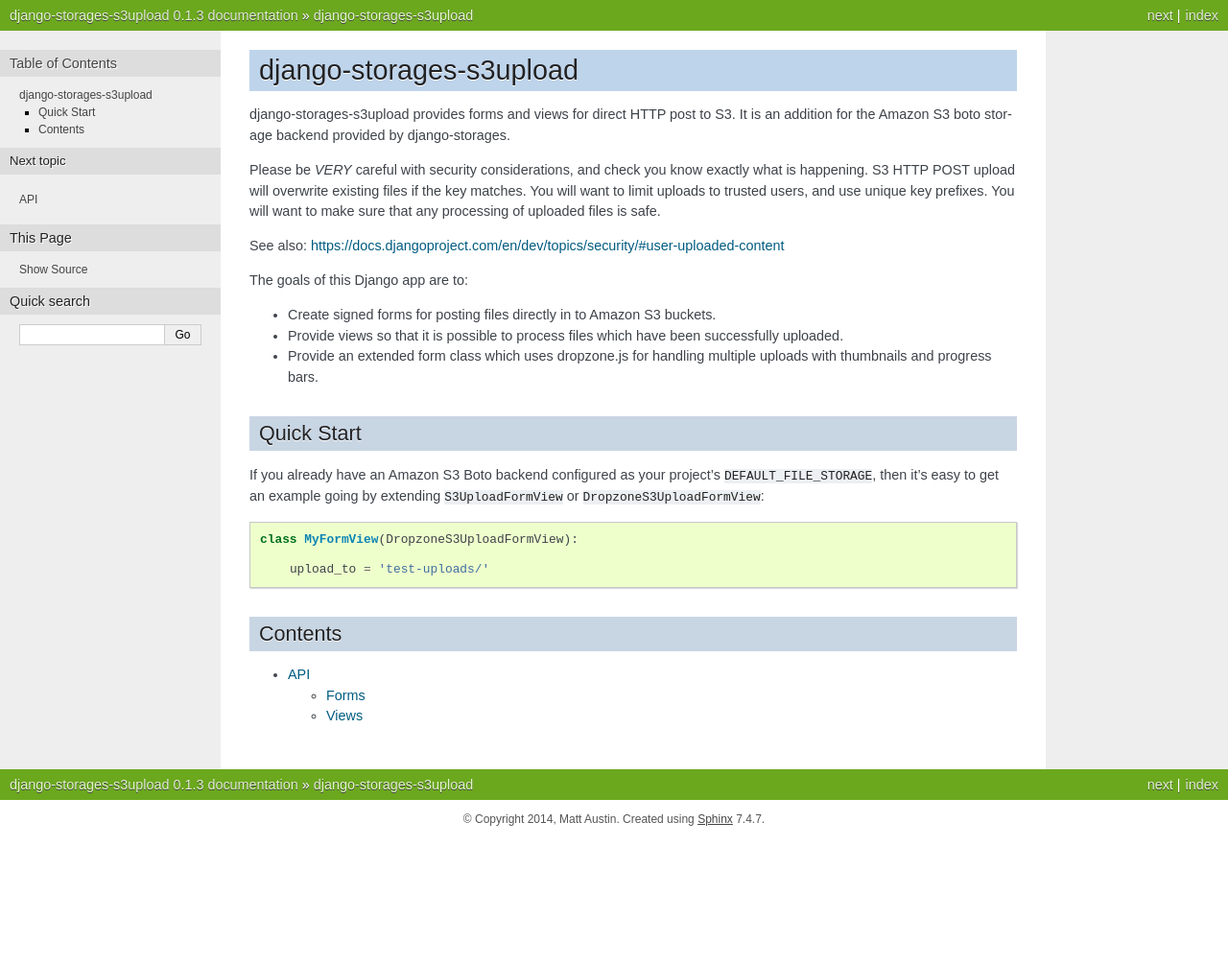
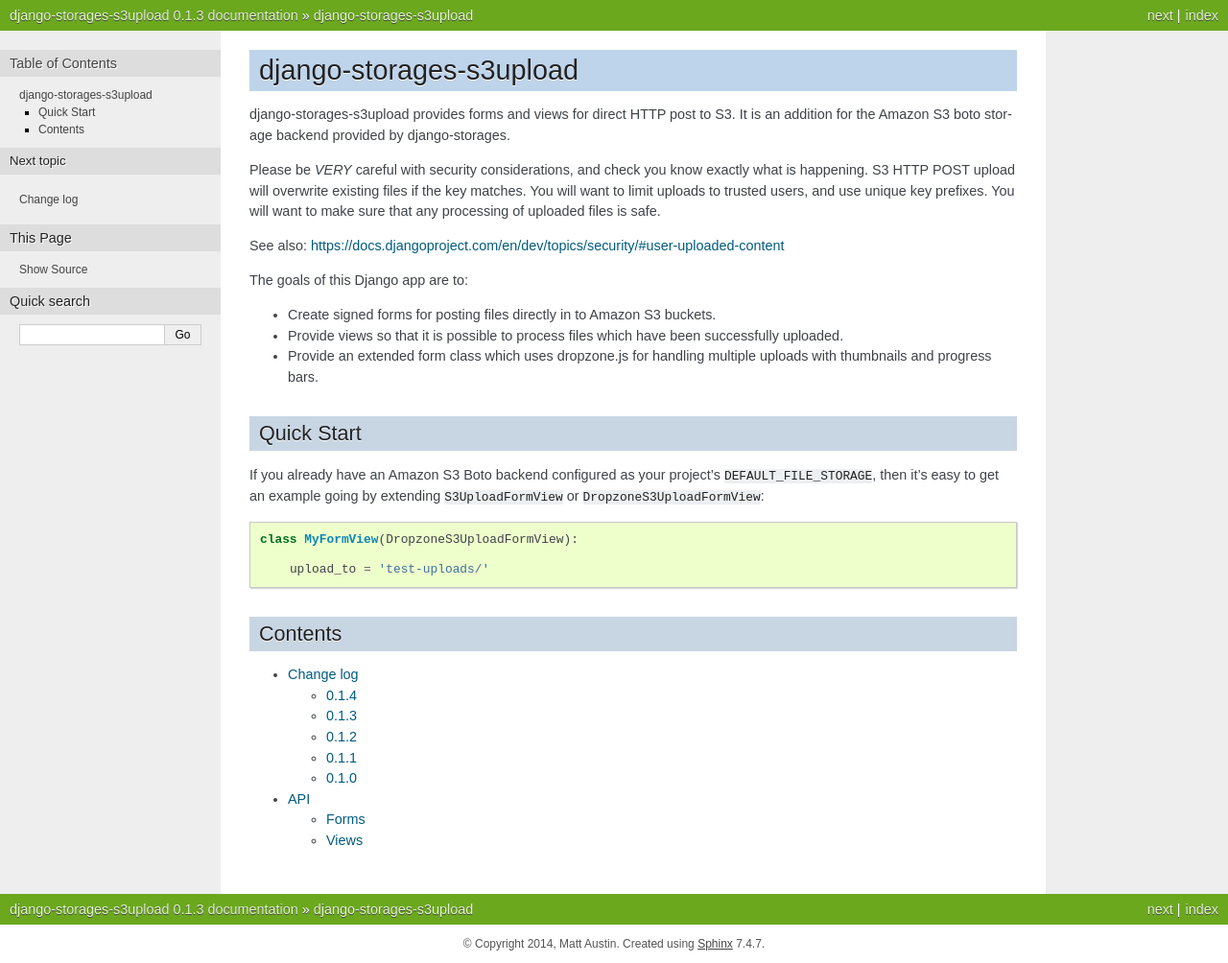
Before and after one commit to mattaustin/django-storages-s3upload, a Sphinx documentation site: the page built from docs/index.rst, in a window 1280 px wide. Shown: the whole page at 96% size. Built offline with Sphinx 7.4.7, drawn with Linux system fonts in a browser that asks for light colours; before the commit the page ends 900 px from its top, so only the background shows below that; some of the changed lines change nothing that is shown.

Commit message:
Added change log to docs.

```diff
--- /dev/null
+++ b/docs/changes.rst
@@ -0,0 +1,39 @@
+Change log
+==========
+
+
+0.1.4
+-----
+
+* ``ValidateS3UploadForm`` now renames/relocates files during the processing of
+  uploads.
+* Support for setting ``Cache-Control`` header.
+* Ensure other http header data is retained when updating key metadata.
+
+
+0.1.3
+-----
+
+* Ensure use of UTC when constructing expiration time for policy.
+* Fixed bug when generating the form action url if the storage location was
+  empty.
+
+
+0.1.2
+-----
+
+* Fix for typo in settigs.
+* Better file handling.
+
+
+0.1.1
+-----
+
+* Added missing ``python-magic`` to setup.
+* Fixed import typo in sphinx configuration.
+
+
+0.1.0
+-----
+
+* Initial alpha/development release.
--- a/docs/index.rst
+++ b/docs/index.rst
@@ -45,4 +45,5 @@
 .. toctree::
    :maxdepth: 2
 
+   changes
    api/index
```
